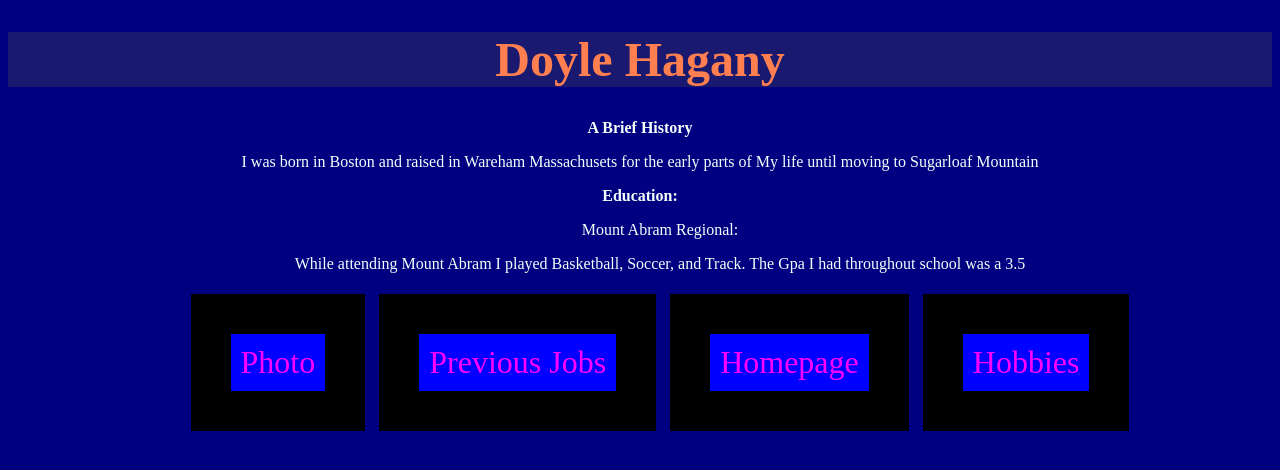
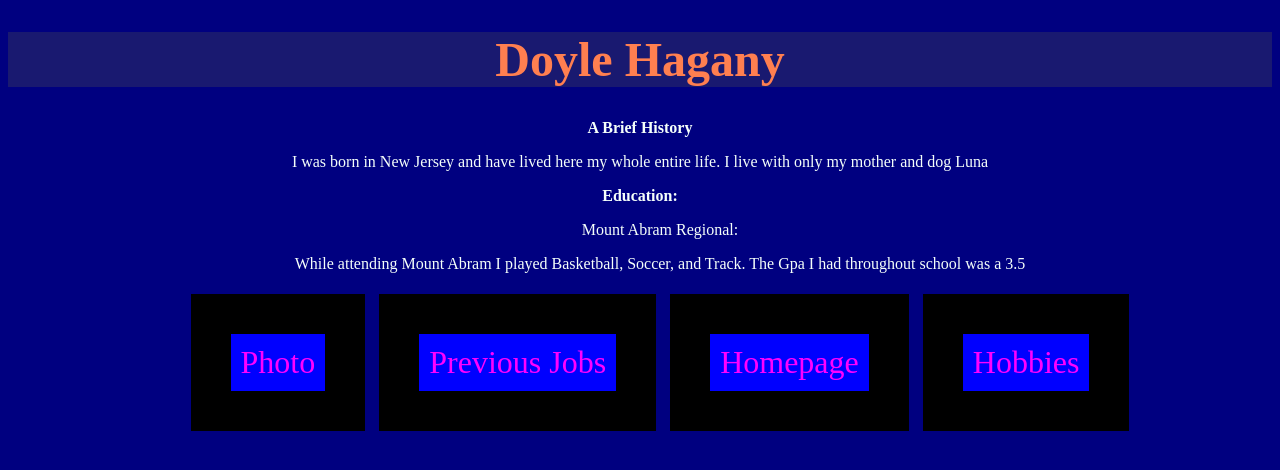
Before and after one commit to DoyleHagany/FinleyMackay.github.io, a plain HTML site: page AboutME.html in a window 1280 px wide. Drawn offline with Linux system fonts and the light colour scheme.

Commit message:
Update AboutME.html

```diff
--- a/AboutME.html
+++ b/AboutME.html
@@ -8,7 +8,7 @@
 
 <p>
 <b>A Brief History</b>
-<p>I was born in Boston and raised in Wareham Massachusets for the early parts of My life until moving to Sugarloaf Mountain</p>
+<p>I was born in New Jersey and have lived here my whole entire life. I live with only my mother and dog Luna</p>
 
 <p>
 <b>Education:</b>
```
